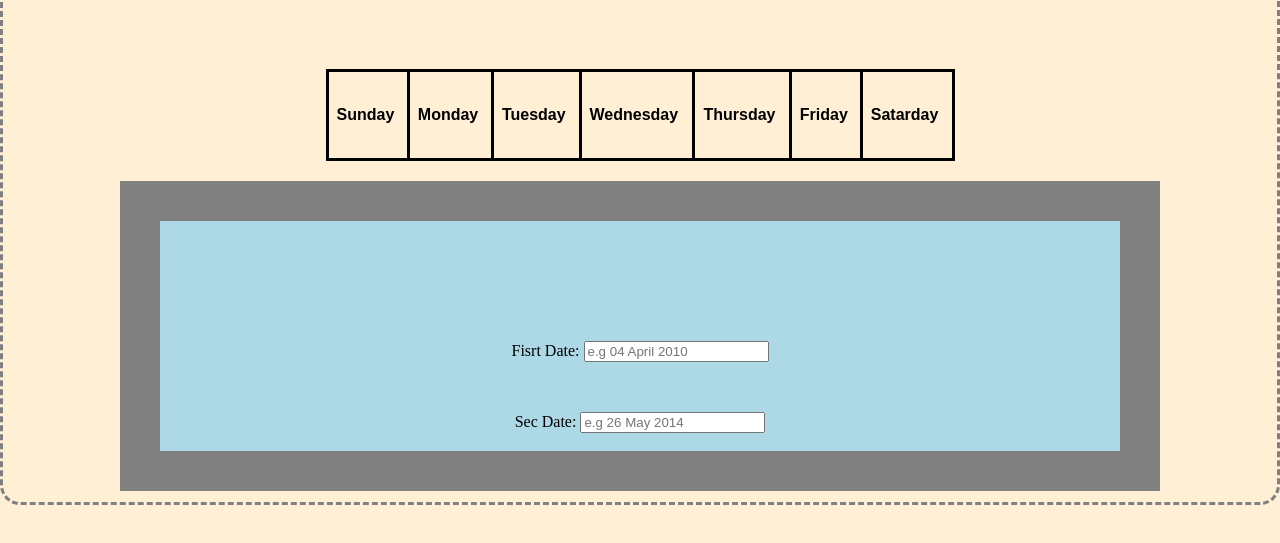
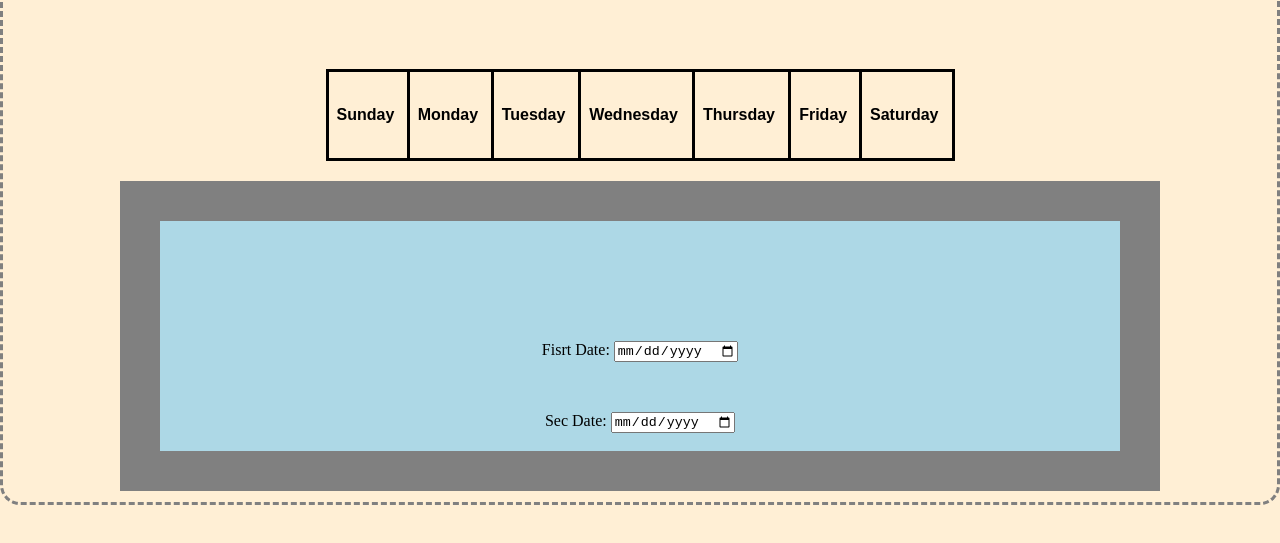
Before and after one commit to Athandwa/matching_days, a plain HTML site: page index.html in a window 1280 px wide. Shown: the part 253-796 px from the top of the page. Drawn offline with Linux system fonts and the light colour scheme.

```diff
--- a/index.html
+++ b/index.html
@@ -20,15 +20,15 @@
                 <th class="WeeklyDays">Wednesday</th>
                 <th class="WeeklyDays">Thursday</th>
                 <th class="WeeklyDays">Friday</th>
-                <th class="WeeklyDays">Satarday</th>
+                <th class="WeeklyDays">Saturday</th>
             </table>
     </center>
     </div>
 
     <center>
         <div class="inputBox">
-            Fisrt Date: <input type="text" class="box1" placeholder="e.g 04 April 2010"><br>
-            Sec Date: <input type="text" class="box2" placeholder="e.g 26 May 2014">
+            Fisrt Date: <input type="date" class="box1" placeholder="e.g 04 April 2010"><br>
+            Sec Date: <input type="date" class="box2" placeholder="e.g 26 May 2014">
         </div>
     </center>
 </body>
```
